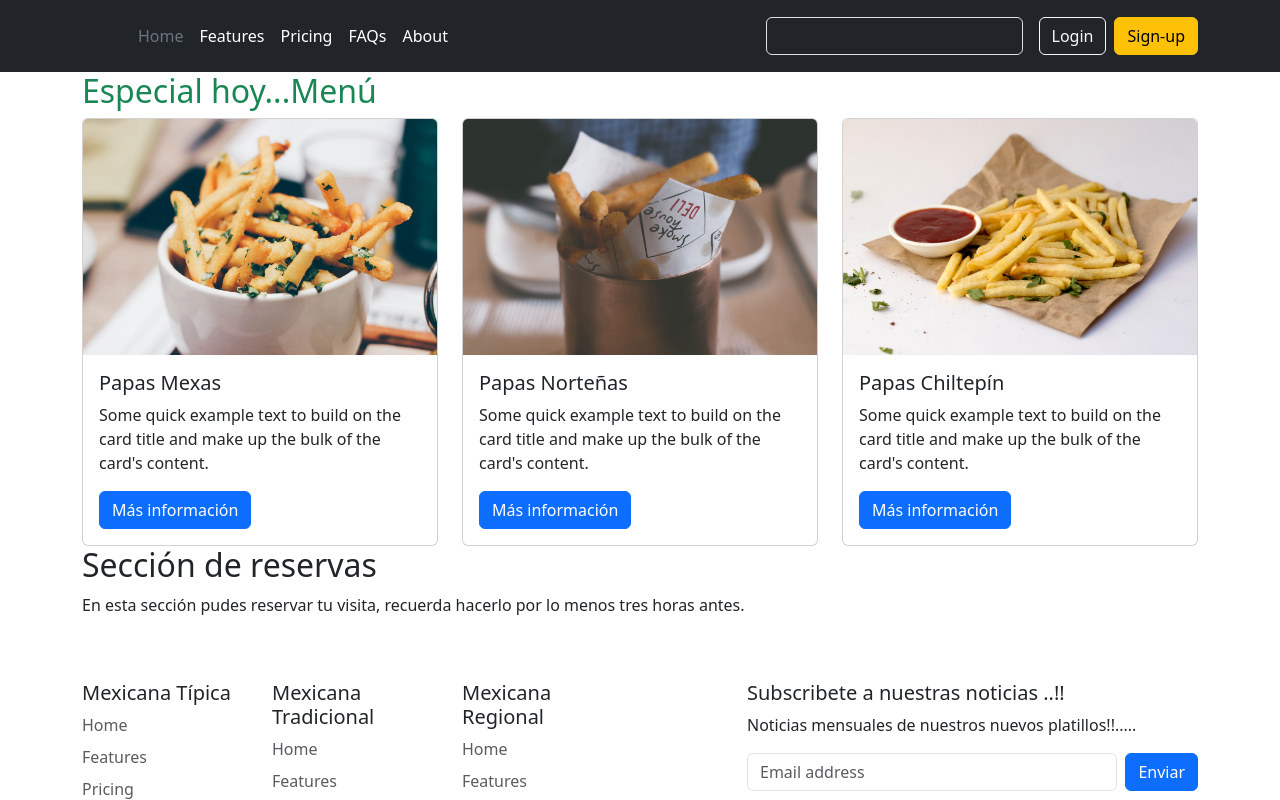
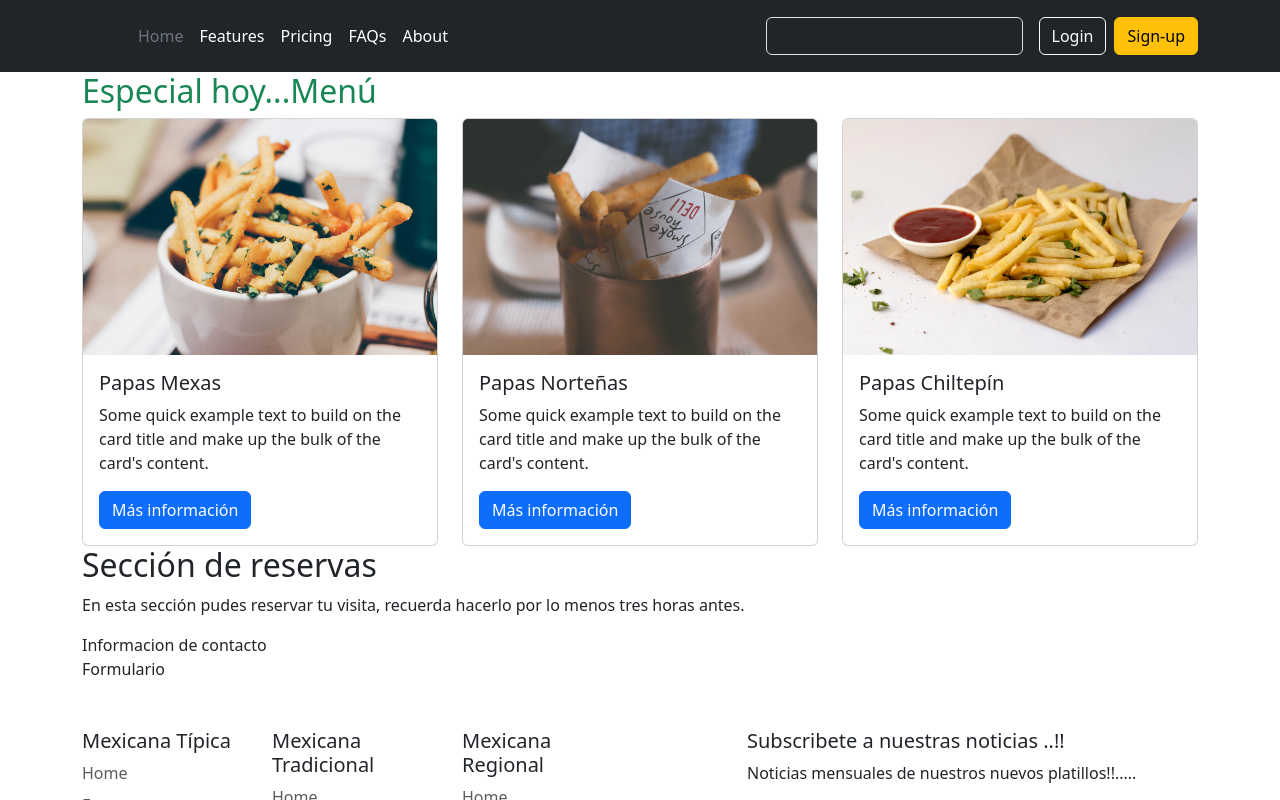
Before and after one commit to javierPortugal/proyecto-4-restaurant, a React (Vite) app: page / in a window 1280 px wide. Shown: the top 800 px of the page. Built offline with nearby package versions, Linux system fonts and the light colour scheme.

Commit message:
Update App.jsx
agregar seccion de formulario

```diff
--- a/src/App.jsx
+++ b/src/App.jsx
@@ -49,10 +49,10 @@ function App() {
         <p>En esta sección pudes reservar tu visita, recuerda hacerlo por lo menos tres horas antes. </p>
         </div>
         <div className="col-md-4" style={{backgroungcolor:"#e5e5e5"}}>
-
+          Informacion de contacto
         </div>
         <div className="col-md-8"style={{backgroungcolor:"#e5e5e5"}}>
-
+          Formulario
 
         </div>
       </div>
```
